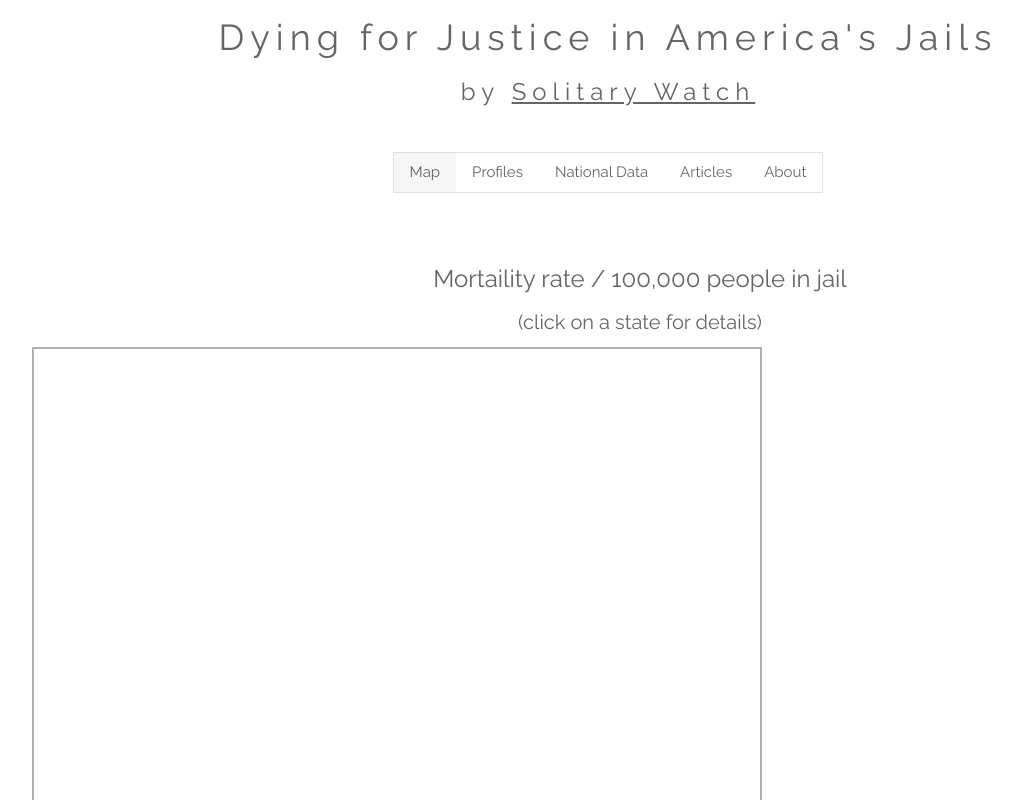
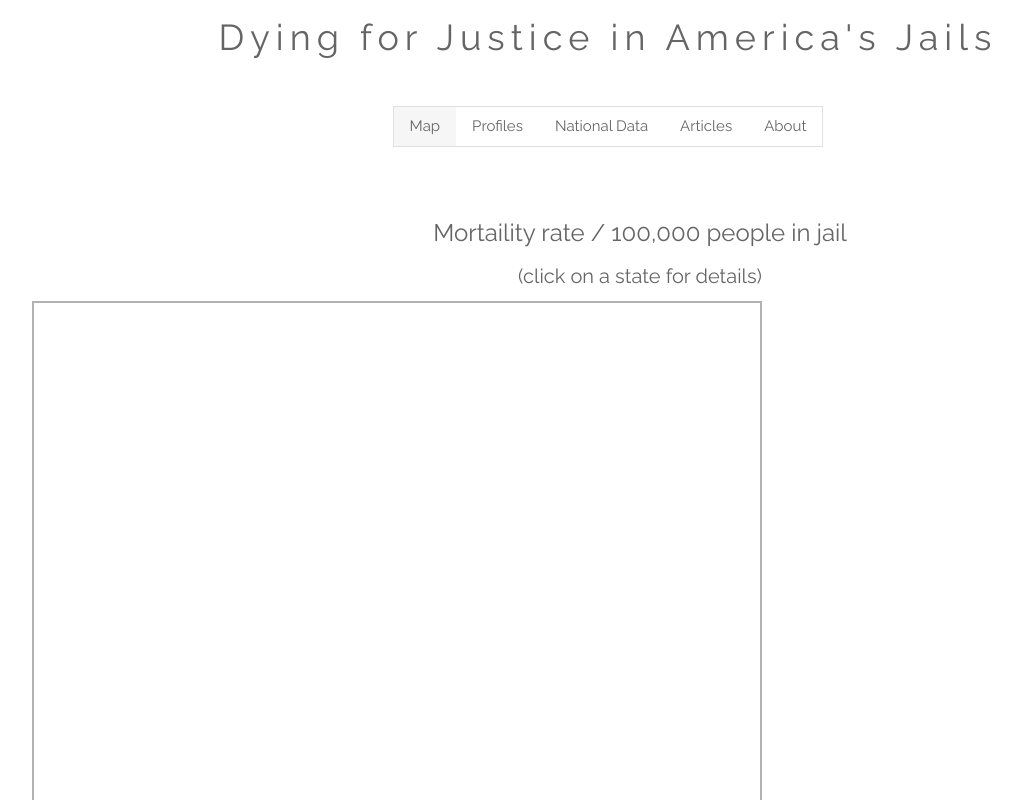
Before and after one commit to NickPapacostas/jail_deaths, a website: page test.html in a window 1280 px wide. Shown: the top 800 px of the page, without its empty margins (32-1053 px from the left). Drawn offline with nearby package versions, Linux system fonts and the light colour scheme; no server answers.

Commit message:
removing solitary watch from title

```diff
--- a/test.html
+++ b/test.html
@@ -26,7 +26,6 @@ h1,h2 {letter-spacing: 6px}
 <!-- Header -->
 <header class="w3-center w3-opacity">
   <h1>Dying for Justice in America's Jails</h1>
-  <h1 class="w3-xlarge">by <a href="https://solitarywatch.org/">Solitary Watch</a></h1>
 
   <div class="w3-padding-32">
     <div class="w3-bar w3-border">
```
